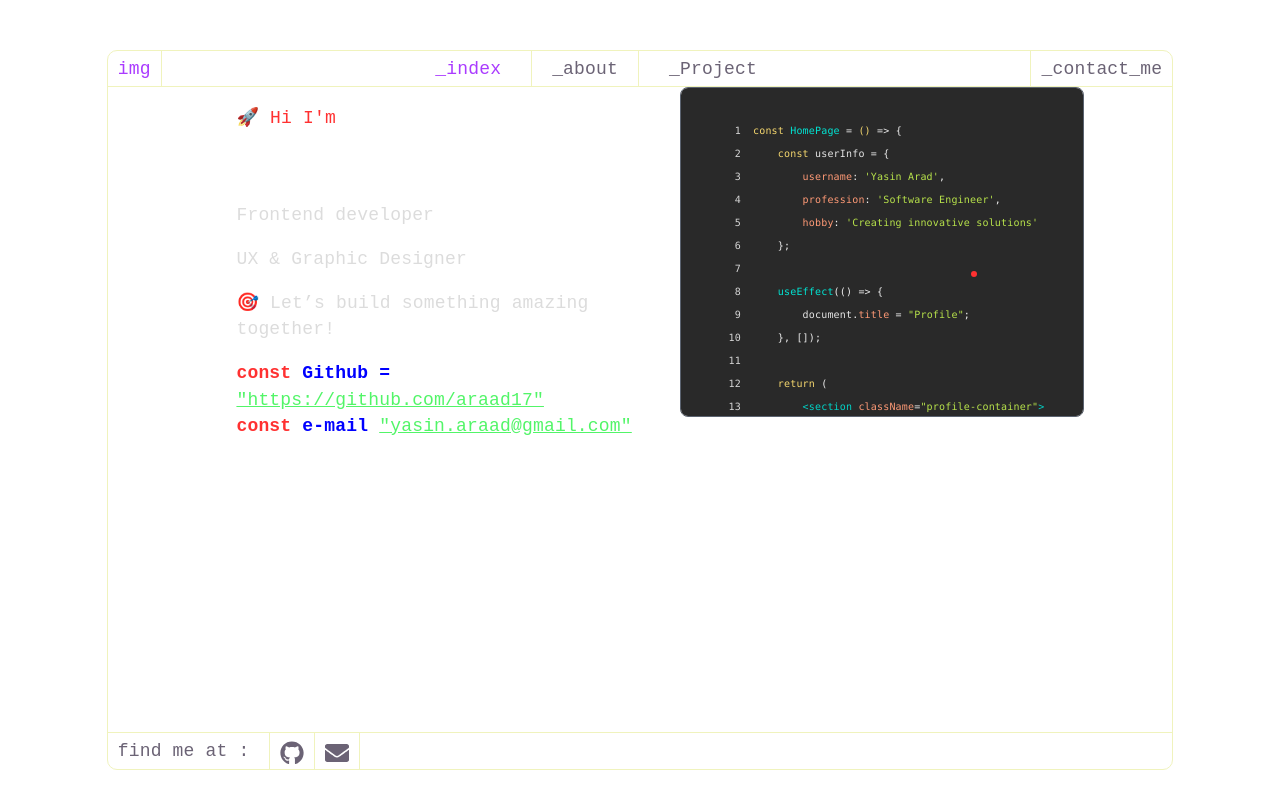
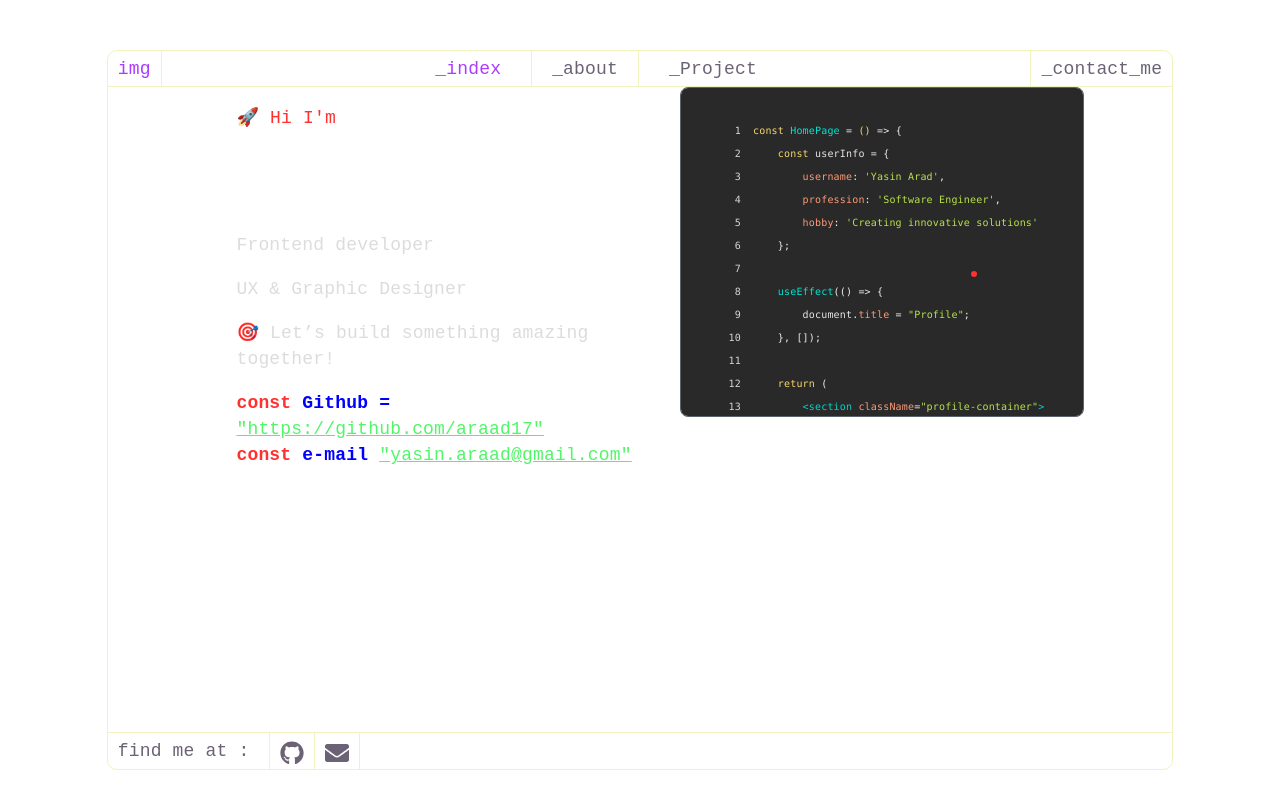
Before and after one commit to Araad17/react-portfolio, a React (Vite) app: page / in a window 1280 px wide. Built offline with nearby package versions, Linux system fonts and the light colour scheme.

Commit message:
animation is added

```diff
--- a/src/component/Home.css
+++ b/src/component/Home.css
@@ -133,6 +133,30 @@
 
 .yasin {
     color: #fff;
+    font-size: 2.5rem;
+    white-space: nowrap;
+    overflow: hidden;
+    border-right: 3px solid;
+    width: 0;
+    animation:
+        typing 2s steps(11, end) forwards,
+        blink 0.75s step-end infinite;
+}
+
+@keyframes typing {
+    from {
+        width: 0;
+    }
+
+    to {
+        width: 11ch;
+    }
+}
+
+@keyframes blink {
+    50% {
+        border-color: transparent;
+    }
 }
 
 .orangeConst {
@@ -148,3 +172,51 @@
 a {
     color: #52f568;
 }
+
+.hi {
+    opacity: 0;
+    transform: translateY(-30px);
+    animation: slideDown 0.6s ease-out forwards;
+}
+
+@keyframes slideDown {
+    from {
+        opacity: 0;
+        transform: translateY(-30px);
+    }
+
+    to {
+        opacity: 1;
+        transform: translateY(0);
+    }
+}
+
+.intro-line {
+    opacity: 0;
+    transform: translateY(30px);
+    animation: slideUp 0.6s ease-out forwards;
+}
+
+.intro-line:nth-child(1) {
+    animation-delay: 0.1s;
+}
+
+.intro-line:nth-child(2) {
+    animation-delay: 0.35s;
+}
+
+.intro-line:nth-child(3) {
+    animation-delay: 0.6s;
+}
+
+@keyframes slideUp {
+    from {
+        opacity: 0;
+        transform: translateY(30px);
+    }
+
+    to {
+        opacity: 1;
+        transform: translateY(0);
+    }
+}
--- a/src/component/Home.jsx
+++ b/src/component/Home.jsx
@@ -9,9 +9,9 @@ function Home() {
 				{/* left side */}
 				<p className="hi">🚀 Hi I'm</p>
 				<h1 className="yasin">Yasin Araad</h1>
-				<p>Frontend developer</p>
-				<p>UX & Graphic Designer</p>
-				<p>🎯 Let’s build something amazing together!</p>
+				<p className="intro-line">Frontend developer</p>
+				<p className="intro-line">UX & Graphic Designer</p>
+				<p className="intro-line">🎯 Let’s build something amazing together!</p>
 
 				<div>
 					<span className="orangeConst">const</span>{" "}
```
